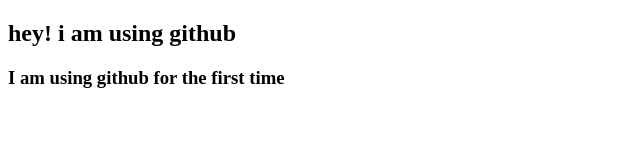
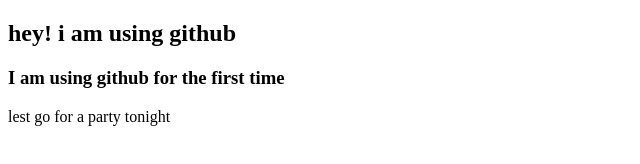
Before and after one commit to Dharmendrodipu/My-first-website, a plain HTML site: page index.html in a window 1280 px wide. Shown: the whole page, without its empty margins (0-640 px from the left). Drawn offline with Linux system fonts and the light colour scheme.

Commit message:
party night

```diff
--- a/index.html
+++ b/index.html
@@ -8,5 +8,6 @@
 <body>
     <h2>hey! i am using github</h2>
     <h3>I am using github for the first time</h3>
+    <p>lest go for a party tonight</p>
 </body>
 </html>
```
